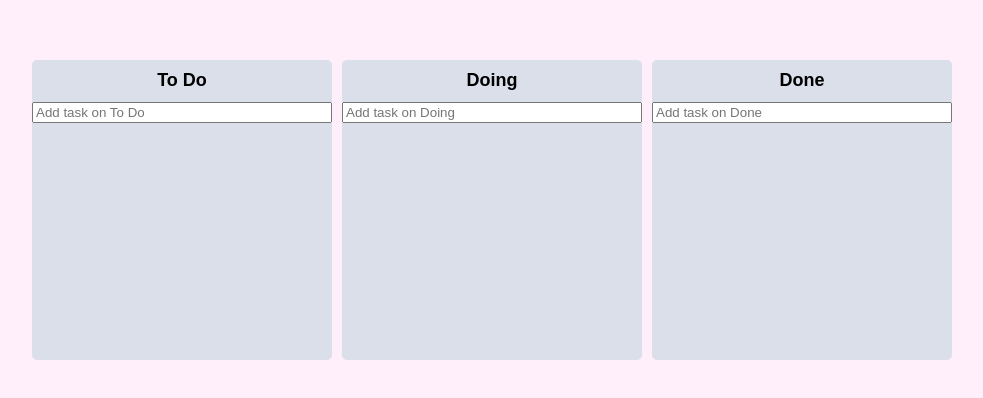
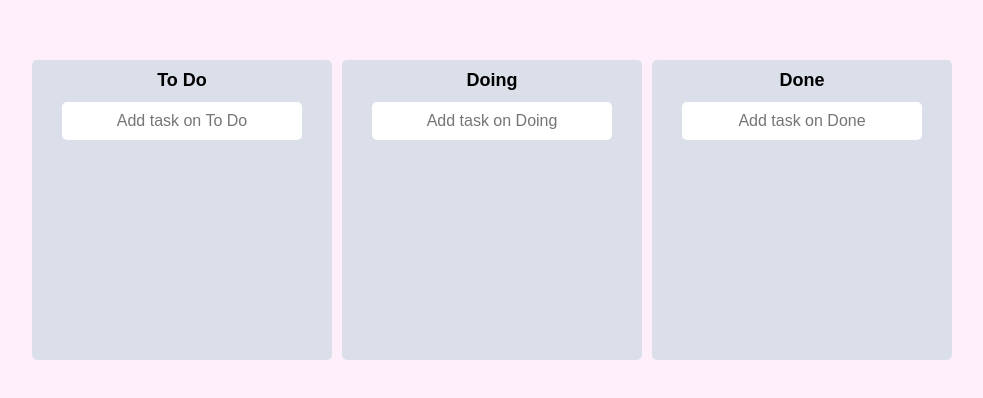
Before and after one commit to 23-teamLuna-frontStudy-react/nakyung-react, a React (Create React App) app: page / in a window 1280 px wide. Shown: the part 190-588 px from the top of the page, without its empty margins (148-1131 px from the left). Built offline with nearby package versions, Linux system fonts and the light colour scheme.

Commit message:
칸반 앱 만들기

```diff
--- a/src/App.tsx
+++ b/src/App.tsx
@@ -24,14 +24,15 @@ const Boards = styled.div`
 function App() {
   const [toDos, setToDos] = useRecoilState(toDoState);
   const onDragEnd = (info: DropResult) => {
-    const { destination, draggableId, source } = info;
+    const { destination, source } = info;
     if (!destination) return;
     if (destination?.droppableId === source.droppableId) {
       // same board movement.
       setToDos((allBoards) => {
         const boardCopy = [...allBoards[source.droppableId]];
+        const taskObj = boardCopy[source.index];
         boardCopy.splice(source.index, 1);
-        boardCopy.splice(destination?.index, 0, draggableId);
+        boardCopy.splice(destination?.index, 0, taskObj);
         return {
           ...allBoards,
           [source.droppableId]: boardCopy,
@@ -42,9 +43,10 @@ function App() {
       // cross board movement
       setToDos((allBoards) => {
         const sourceBoard = [...allBoards[source.droppableId]];
+        const taskObj = sourceBoard[source.index];
         const destinationBoard = [...allBoards[destination.droppableId]];
         sourceBoard.splice(source.index, 1);
-        destinationBoard.splice(destination?.index, 0, draggableId);
+        destinationBoard.splice(destination?.index, 0, taskObj);
         return {
           ...allBoards,
           [source.droppableId]: sourceBoard,
--- a/src/Components/Board.tsx
+++ b/src/Components/Board.tsx
@@ -2,7 +2,8 @@ import { useForm } from "react-hook-form";
 import { Droppable } from "react-beautiful-dnd";
 import styled from "styled-components";
 import DragabbleCard from "./DragabbleCard";
-import { ITodo } from "../atom";
+import { ITodo, toDoState } from "../atom";
+import { useSetRecoilState } from "recoil";
 
 const Wrapper = styled.div`
   width: 300px;
@@ -44,8 +45,18 @@ const Area = styled.div<IAreaProps>`
 
 const Form = styled.form`
   width: 100%;
+  display: flex;
+  justify-content: center;
+  padding-bottom: 10px;
   input {
-    width: 100%;
+    font-size: 16px;
+    border: 0;
+    background-color: white;
+    width: 80%;
+    padding: 10px;
+    border-radius: 5px;
+    text-align: center;
+    margin: 0 auto;
   }
 `;
 
@@ -59,8 +70,19 @@ interface IForm {
 }
 
 function Board({ toDos, boardId }: IBoardProps) {
+  const setToDos = useSetRecoilState(toDoState);
   const { register, setValue, handleSubmit } = useForm<IForm>();
   const onValid = ({ toDo }: IForm) => {
+    const newToDo = {
+      id: Date.now(),
+      text: toDo,
+    };
+    setToDos((allBoards) => {
+      return {
+        ...allBoards,
+        [boardId]: [newToDo, ...allBoards[boardId]],
+      };
+    });
     setValue("toDo", "");
   };
   return (
```
